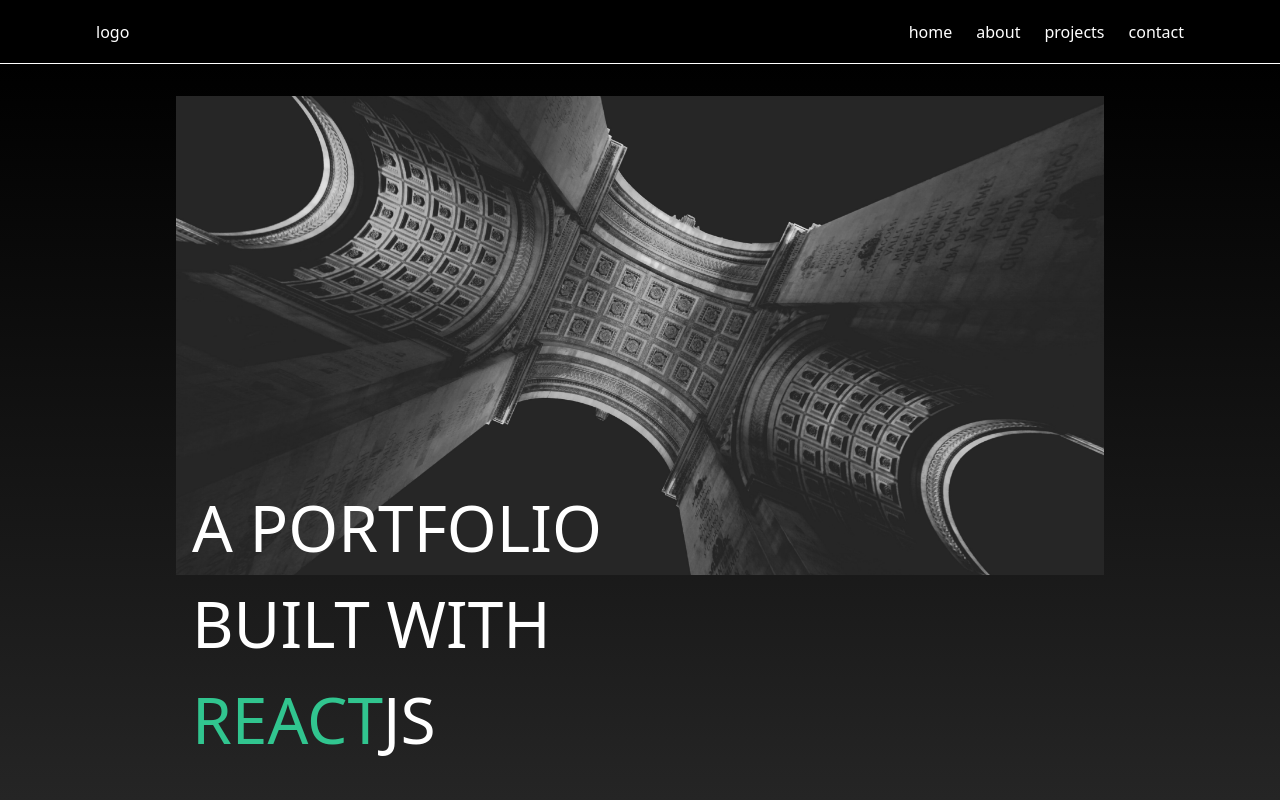
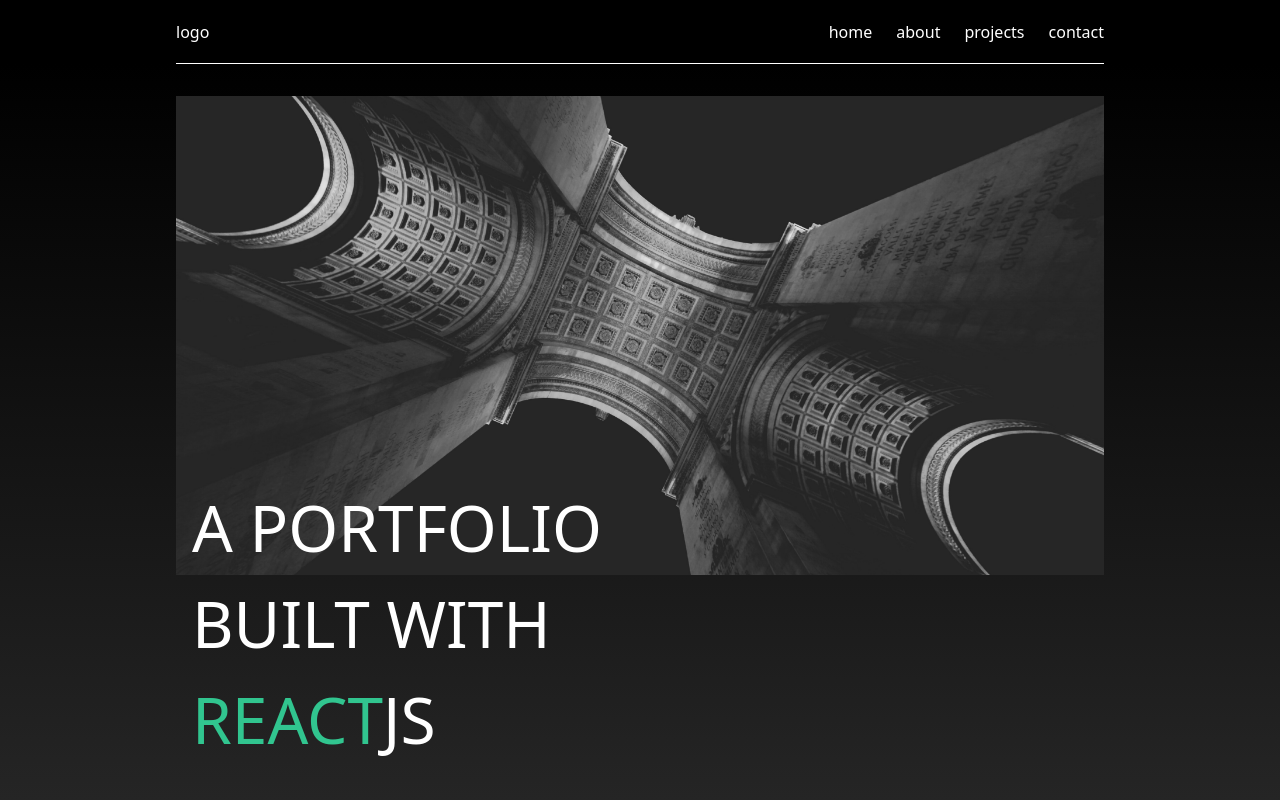
Before and after one commit to 4nth0ny1/portfolio-t3, a Next.js app: page / in a window 1280 px wide. Shown: the top 800 px of the page. Built offline with nearby package versions, Linux system fonts and the light colour scheme.

Commit message:
adjusted navbar padding to match the hero component

```diff
--- a/src/pages/index.tsx
+++ b/src/pages/index.tsx
@@ -3,7 +3,7 @@
 
 function Navbar() {
   return (
-    <div className="flex h-16 flex-row items-center justify-between border-b border-white bg-black px-24 text-white">
+    <div className="flex h-16 flex-row items-center justify-between border-b border-white bg-black text-white">
       <h2>logo</h2>
       <ul className="flex flex-row justify-between gap-6">
         <li>home</li>
@@ -257,7 +257,9 @@
         <link rel="icon" href="/favicon.ico" />
       </Head>
 
-      <Navbar />
+      <div className="bg-black px-44">
+        <Navbar />
+      </div>
       <div className="h-[calc(100vh-64px)] bg-gradient-to-b from-[#000] to-[#252525] px-24 py-8">
         <Hero />
       </div>
```
